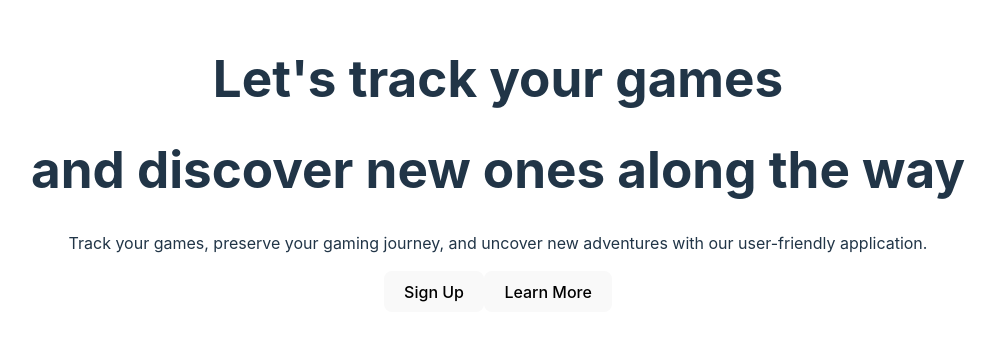
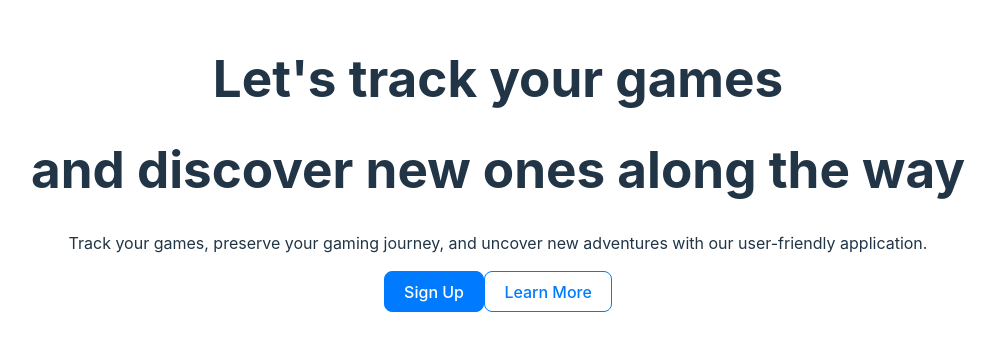
Before and after one commit to WaddleVenture/waytotrack, a React (Vite) app: page / in a window 1280 px wide. Shown: the part 236-586 px from the top of the page, without its empty margins (142-1138 px from the left). Built offline with nearby package versions, Linux system fonts and the light colour scheme.

Commit message:
[+] Added button component with light/dark themes

```diff
--- /dev/null
+++ b/src/components/Button.scss
@@ -0,0 +1,96 @@
+// Define color variables
+$primary-color: #007bff;
+$primary-hover-color: #206acf;
+$secondary-color: rgba(255, 255, 255, 0.2);
+$hover-color: #646cff;
+$white-theme-bg: #f9f9f9;
+$second-button-hover-bg: #e8f0fd;
+
+// Define variables for border styles
+$border-radius: 8px;
+$border-width: 1px;
+$border-style: solid;
+
+// Mixin for border
+@mixin button-border {
+  border-radius: $border-radius;
+  border: $border-width $border-style transparent;
+}
+
+// Button styles
+.button {
+  @include button-border;
+  padding: 0.6em 1.2em;
+  font-size: 1em;
+  font-weight: 500;
+  font-family: inherit;
+  cursor: pointer;
+  transition: border-color 0.25s;
+
+  &.primary-theme {
+    background-color: $primary-color;
+    color: #fff;
+
+    @media (prefers-color-scheme: light) {
+      &:hover {
+        background-color: $primary-hover-color;
+        box-shadow: 0 0 5px #000;
+      }
+    }
+
+    &:hover {
+      @media (prefers-color-scheme: dark) {
+        background-color: darken(
+          $primary-color,
+          20%
+        ); // Darken the background for dark theme
+        box-shadow: 0 0 5px #000;
+      }
+    }
+  }
+
+  &.secondary-theme {
+    background-color: $secondary-color;
+    color: #fff;
+
+    &:hover {
+      @media (prefers-color-scheme: light) {
+        background-color: $second-button-hover-bg;
+      }
+      background-color: darken($secondary-color, 30%);
+      box-shadow: 0 0 5px $primary-color;
+    }
+  }
+
+  &:hover {
+    border-color: $hover-color;
+  }
+
+  // White theme
+  @media (prefers-color-scheme: light) {
+    background-color: $white-theme-bg;
+    border-color: $primary-color;
+
+    &.primary-theme {
+      background-color: $primary-color;
+      color: #fff;
+    }
+
+    &.secondary-theme {
+      background-color: $secondary-color;
+      color: $primary-color;
+    }
+
+    &:hover {
+      border-color: $hover-color;
+    }
+
+    &.primary-theme:hover {
+      border-color: transparent;
+    }
+
+    &.secondary-theme:hover {
+      border-color: transparent;
+    }
+  }
+}
--- /dev/null
+++ b/src/components/Button.tsx
@@ -0,0 +1,18 @@
+import React from "react";
+import "./Button.scss";
+
+type ButtonProps = {
+  theme: "primary" | "secondary";
+  label: string;
+  onClick?: () => void;
+};
+
+const Button: React.FC<ButtonProps> = ({ theme, label, onClick }) => {
+  return (
+    <button className={`button ${theme}-theme`} onClick={onClick}>
+      {label}
+    </button>
+  );
+};
+
+export default Button;
--- a/src/pages/App.scss
+++ b/src/pages/App.scss
@@ -19,15 +19,6 @@
   -webkit-text-size-adjust: 100%;
 }
 
-a {
-  font-weight: 500;
-  color: #646cff;
-  text-decoration: inherit;
-}
-a:hover {
-  color: #535bf2;
-}
-
 body {
   margin: 0;
   display: flex;
@@ -41,35 +32,10 @@ h1 {
   line-height: 1.1;
 }
 
-button {
-  border-radius: 8px;
-  border: 1px solid transparent;
-  padding: 0.6em 1.2em;
-  font-size: 1em;
-  font-weight: 500;
-  font-family: inherit;
-  cursor: pointer;
-  transition: border-color 0.25s;
-}
-button:hover {
-  border-color: #646cff;
-}
-button:focus,
-button:focus-visible {
-  outline: 4px auto -webkit-focus-ring-color;
-}
-
-/* Styles for white theme */
 @media (prefers-color-scheme: light) {
   :root {
     color: #213547;
     background-color: #ffffff;
-  }
-  a:hover {
-    color: #747bff;
-  }
-  button {
-    background-color: #f9f9f9;
   }
 }
 
--- a/src/pages/App.tsx
+++ b/src/pages/App.tsx
@@ -1,6 +1,10 @@
+import Button from "../components/button";
 import "./App.scss";
 
 // First take on the first page (it should be named something else)
+const handleClick = () => {
+  console.log("It was clicked");
+};
 
 function App() {
   return (
@@ -12,8 +16,8 @@ function App() {
           Track your games, preserve your gaming journey, and uncover new
           adventures with our user-friendly application.
         </p>
-        <button className="primary">Sign Up</button>
-        <button className="white">Learn More</button>
+        <Button label="Sign Up" theme="primary" onClick={handleClick} />
+        <Button label="Learn More" theme="secondary" />
       </div>
     </div>
   );
```
